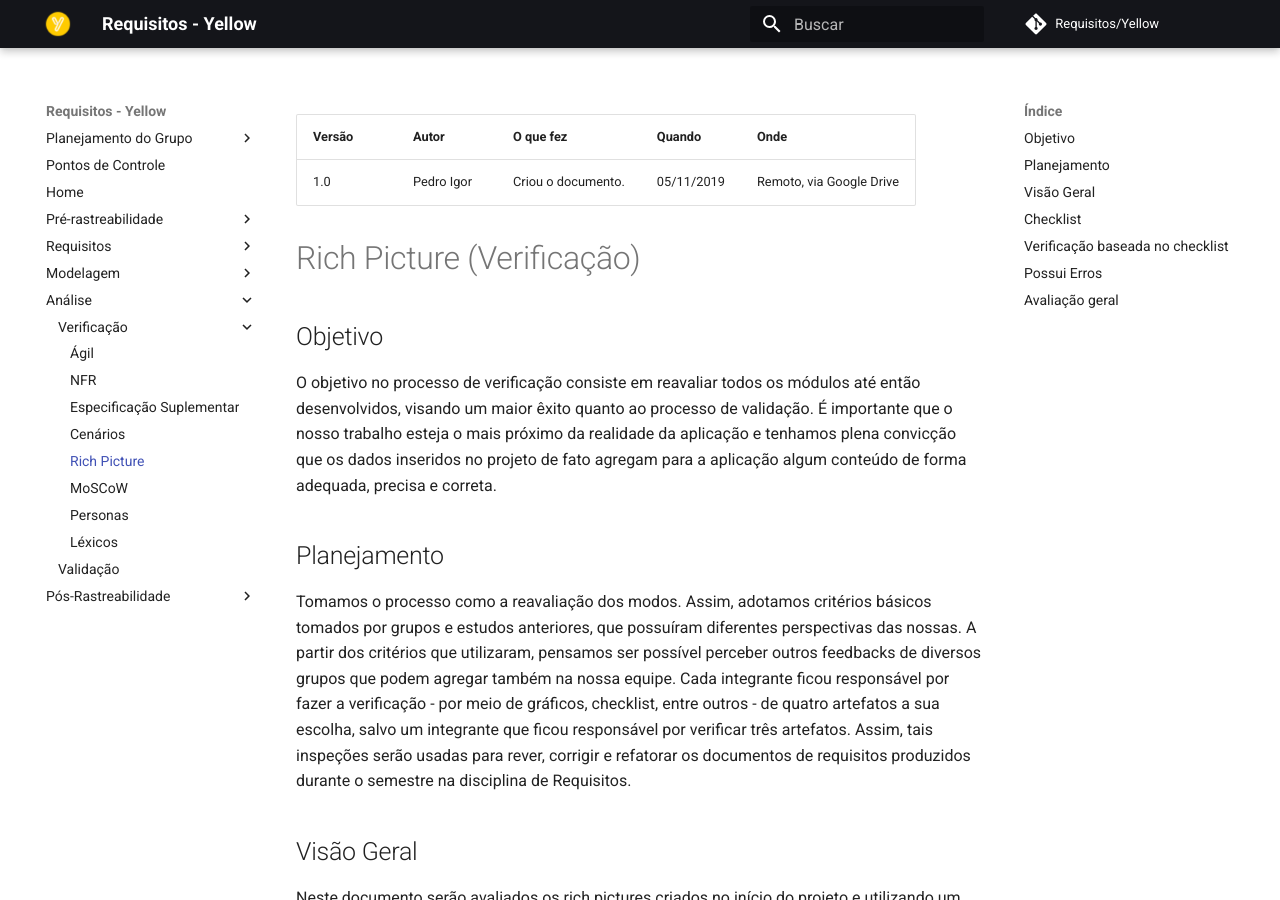
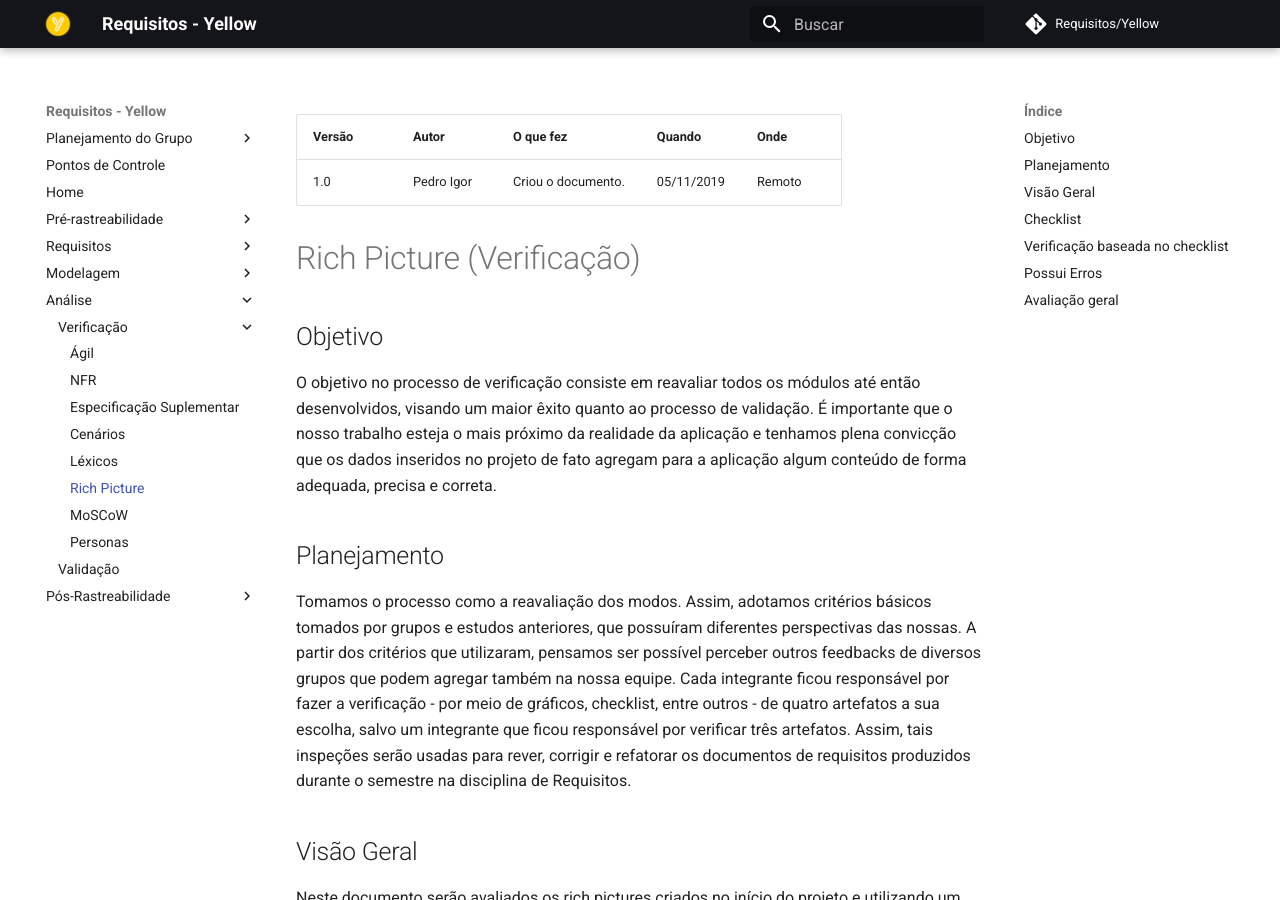
Before and after one commit to me42th/2019.2-Yellow, an MkDocs documentation site: the page built from docs/analise/verificacao/rich_picture.md, in a window 1280 px wide and 900 px high. Built offline with MkDocs 1.6.1 and Material for MkDocs 9.7.7, drawn with Linux system fonts in a browser that asks for light colours; comment, search, counter and statistics services are not loaded.

Commit message:
Corrigindo nome de arquivos.

```diff
--- a/docs/analise/verificacao/rich_picture.md
+++ b/docs/analise/verificacao/rich_picture.md
@@ -1,6 +1,6 @@
 |Versão| Autor | O que fez |  Quando | Onde |
 |------|------| --------  |-------- | -----|
-|1.0| Pedro Igor | Criou o documento. |05/11/2019| Remoto, via Google Drive|
+|1.0| Pedro Igor | Criou o documento. |05/11/2019| Remoto|
 
 # Rich Picture (Verificação)
 
--- a/mkdocs.yml
+++ b/mkdocs.yml
@@ -76,11 +76,10 @@
             #- Casos de Uso: analise/verificacao/casos_de_uso.md
             - Especificação Suplementar: analise/verificacao/especificacao_suplementar.md
             - Cenários: analise/verificacao/cenarios.md
-            #- Léxicos: analise/verificacao/lexicos.md
+            - Léxicos: analise/verificacao/lexicos.md
             - Rich Picture: analise/verificacao/rich_picture.md
             - MoSCoW: analise/verificacao/moscow.md
             - Personas: analise/verificacao/personas.md
-            - Léxicos: analise/verificacao/LexicosVerificacao.md
         - Validação: analise/validacao/validacao.md
     - Pós-Rastreabilidade:
         - BackWard From: pos_rastreabilidade/backward.md
```
Also changed, not shown: docs/analise/verificacao/lexicos.md (renamed from docs/analise/verificacao/LexicosVerificacao.md).
